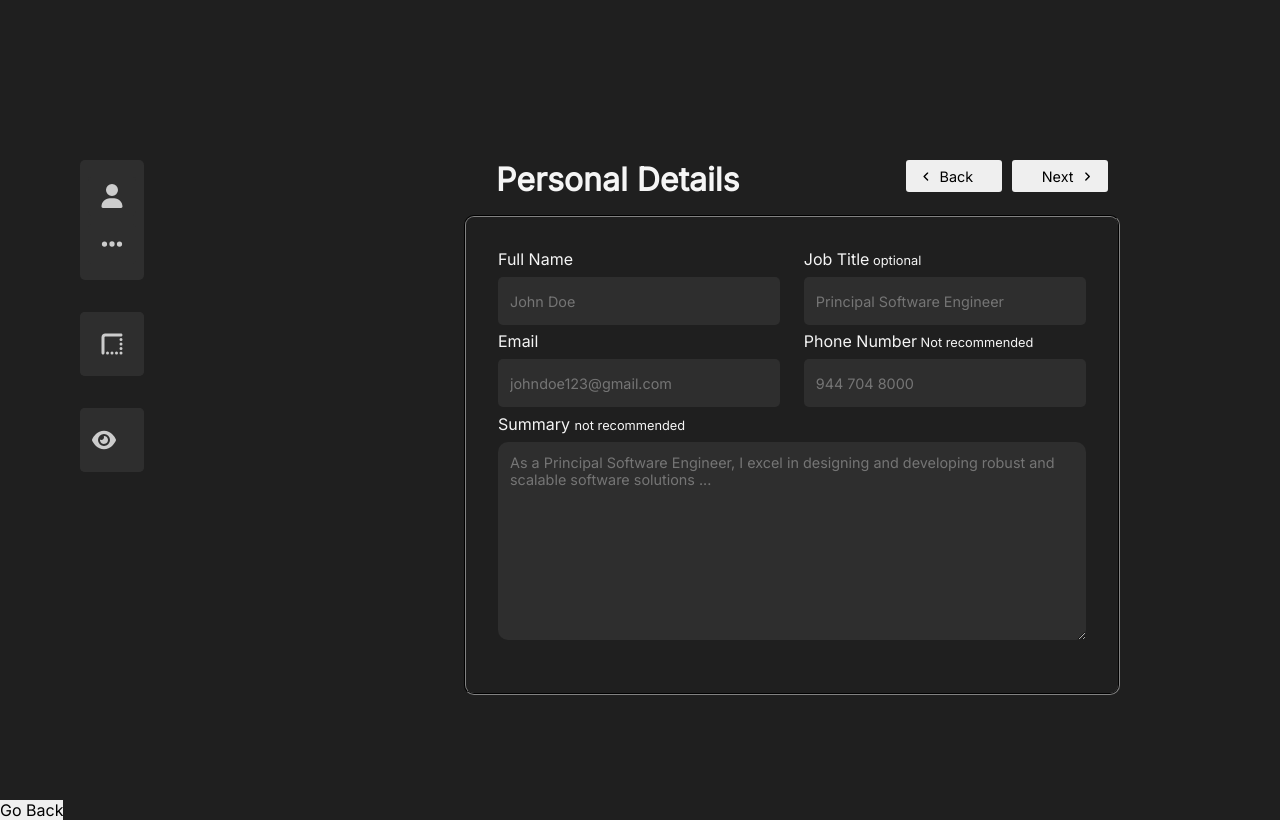
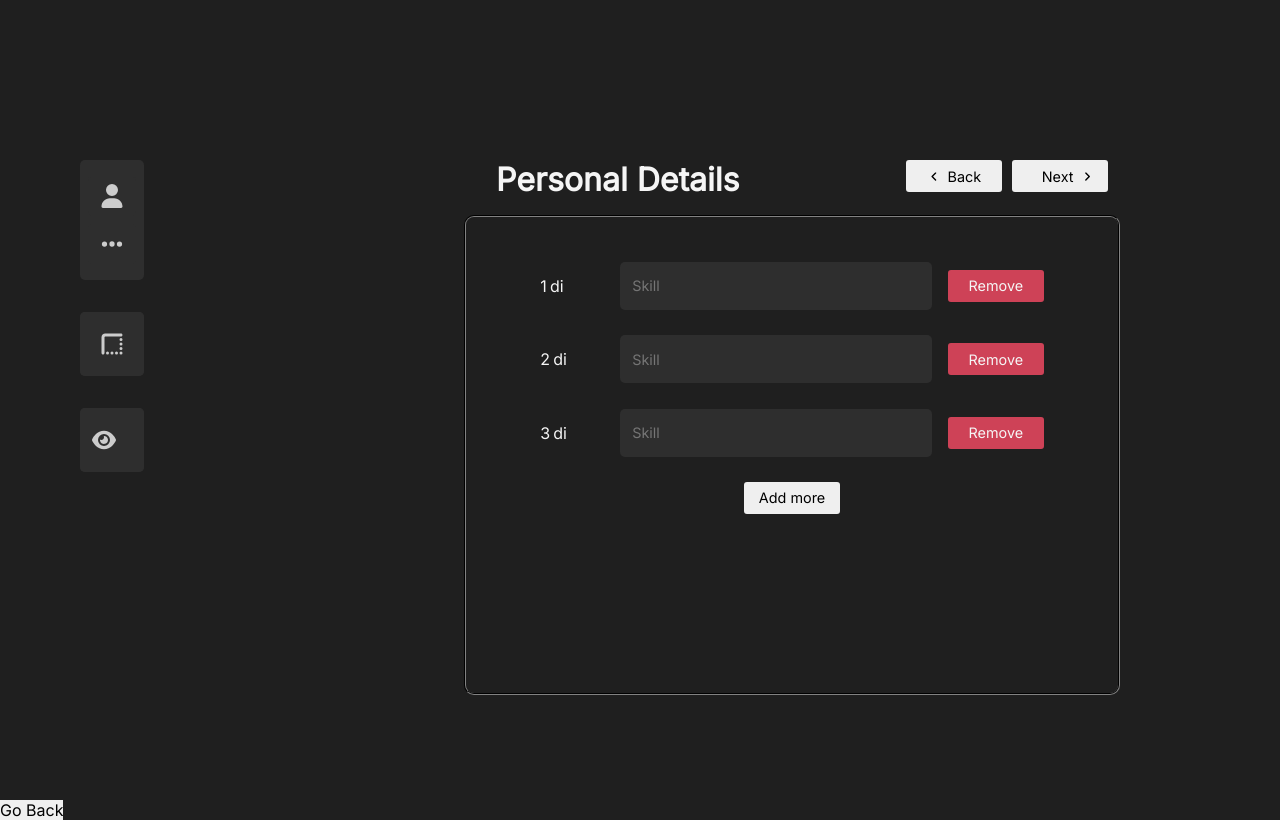
Before and after one commit to dekateshantanu015/resume-builder, a React (Vite) app: page / in a window 1280 px wide. Both pictures are taken after a click on the button "Get Started!". Built offline with nearby package versions, Linux system fonts and the light colour scheme.

Commit message:
Created Skill section and added styling

```diff
--- /dev/null
+++ b/src/components/Form.css
@@ -0,0 +1,47 @@
+/* Skills */
+
+.skill-container {
+  display: flex;
+  flex-direction: column;
+  align-items: center;
+}
+
+.skill-div {
+  display: flex;
+  width: 90%;
+  justify-content: center;
+  align-items: center;
+  padding: 0.8rem;
+  gap: 1rem;
+}
+
+.skill-order-div {
+  width: 4rem;
+  display: flex;
+  gap: 0.2rem;
+}
+
+.skill-div > input {
+  flex: 1 0 auto;
+}
+
+.skill-add-div {
+  width: 100%;
+  display: flex;
+  justify-content: center;
+  align-items: center;
+  height: 3.5rem;
+}
+
+.skill-div button,
+.skill-add-div button {
+  border-radius: 3px;
+  width: 6rem;
+  height: 2rem;
+  font-size: 0.9rem;
+}
+
+.skill-div button {
+  background-color: var(--color-accent);
+  color: var(--color-text);
+}
--- a/src/components/Form.jsx
+++ b/src/components/Form.jsx
@@ -1,50 +1,13 @@
 import { FaAngleLeft, FaAngleRight } from "react-icons/fa6";
-
-const Personal = () => {
-  const summaryString = `As a Principal Software Engineer, I excel in designing and developing robust and scalable software solutions ...`;
-
-  return (
-    <>
-      <div className="personal-input-container">
-        <label>
-          <span>Full Name</span>
-          <input type="text" placeholder="John Doe" />
-        </label>
-        <label>
-          <span>
-            Job Title
-            <span> optional</span>
-          </span>
-          <input type="text" placeholder="Principal Software Engineer" />
-        </label>
-        <label>
-          <span>Email</span>
-          <input type="email" placeholder="johndoe123@gmail.com" />
-        </label>
-        <label>
-          <span>
-            Phone Number
-            <span> Not recommended</span>
-          </span>
-          <input type="text" placeholder="944 704 8000" />
-        </label>
-      </div>
-      <label className="summary-label">
-        <span>
-          Summary <span> not recommended</span>
-        </span>
-        <textarea placeholder={summaryString}></textarea>
-      </label>
-    </>
-  );
-};
+import "./Form.css";
+import { Skills } from "./FormSections";
 
 const FormTitle = () => {
   return (
     <div className="form-title-div">
       <h3>Personal Details</h3>
       <div className="next-btn-div">
-        <button className="prev-btn">
+        <button className="preview-btn">
           <FaAngleLeft />
           Back
         </button>
@@ -62,7 +25,7 @@ const Form = () => {
     <div className="form-container">
       <FormTitle />
       <form className="form">
-        <Personal />
+        <Skills />
       </form>
     </div>
   );
--- /dev/null
+++ b/src/components/FormSections.jsx
@@ -0,0 +1,91 @@
+import React, { useState } from "react";
+
+const Personal = () => {
+  const summaryString = `As a Principal Software Engineer, I excel in designing and developing robust and scalable software solutions ...`;
+
+  return (
+    <>
+      <div className="personal-input-container">
+        <label>
+          <span>Full Name</span>
+          <input type="text" placeholder="John Doe" />
+        </label>
+        <label>
+          <span>
+            Job Title
+            <span> optional</span>
+          </span>
+          <input type="text" placeholder="Principal Software Engineer" />
+        </label>
+        <label>
+          <span>Email</span>
+          <input type="email" placeholder="johndoe123@gmail.com" />
+        </label>
+        <label>
+          <span>
+            Phone Number
+            <span> Not recommended</span>
+          </span>
+          <input type="text" placeholder="944 704 8000" />
+        </label>
+      </div>
+      <label className="summary-label">
+        <span>
+          Summary <span> not recommended</span>
+        </span>
+        <textarea placeholder={summaryString}></textarea>
+      </label>
+    </>
+  );
+};
+
+const Skills = () => {
+  const [skills, setSkills] = useState(["", "", ""]);
+
+  const addInput = () => {
+    setSkills([...skills, ""]);
+  };
+
+  const handleInputChange = (e, index) => {
+    const skillsCopy = [...skills];
+    skillsCopy[index] = e.target.value;
+    setSkills(skillsCopy);
+  };
+
+  const handleRemove = (index) => {
+    const skillsCopy = [...skills];
+    skillsCopy.splice(index, 1);
+    setSkills(skillsCopy);
+  };
+
+  return (
+    <>
+      <div className="skill-container">
+        {skills.map((skill, index) => (
+          <div className="skill-div" draggable="true" key={index}>
+            <div className="skill-order-div">
+              <div>{index + 1}</div>
+              <div>di</div>
+            </div>
+            <input
+              type="text"
+              value={skill}
+              placeholder="Skill"
+              onChange={(e) => handleInputChange(e, index)}
+            />
+            <button type="button" onClick={() => handleRemove(index)}>
+              Remove
+            </button>
+          </div>
+        ))}
+      </div>
+      <div className="skill-add-div">
+        <button type="button" className="skill-add-btn" onClick={addInput}>
+          Add more
+        </button>
+      </div>
+    </>
+  );
+};
+
+export { Personal, Skills };
```
Also changed, not shown: src/components/Personal.jsx (added).
